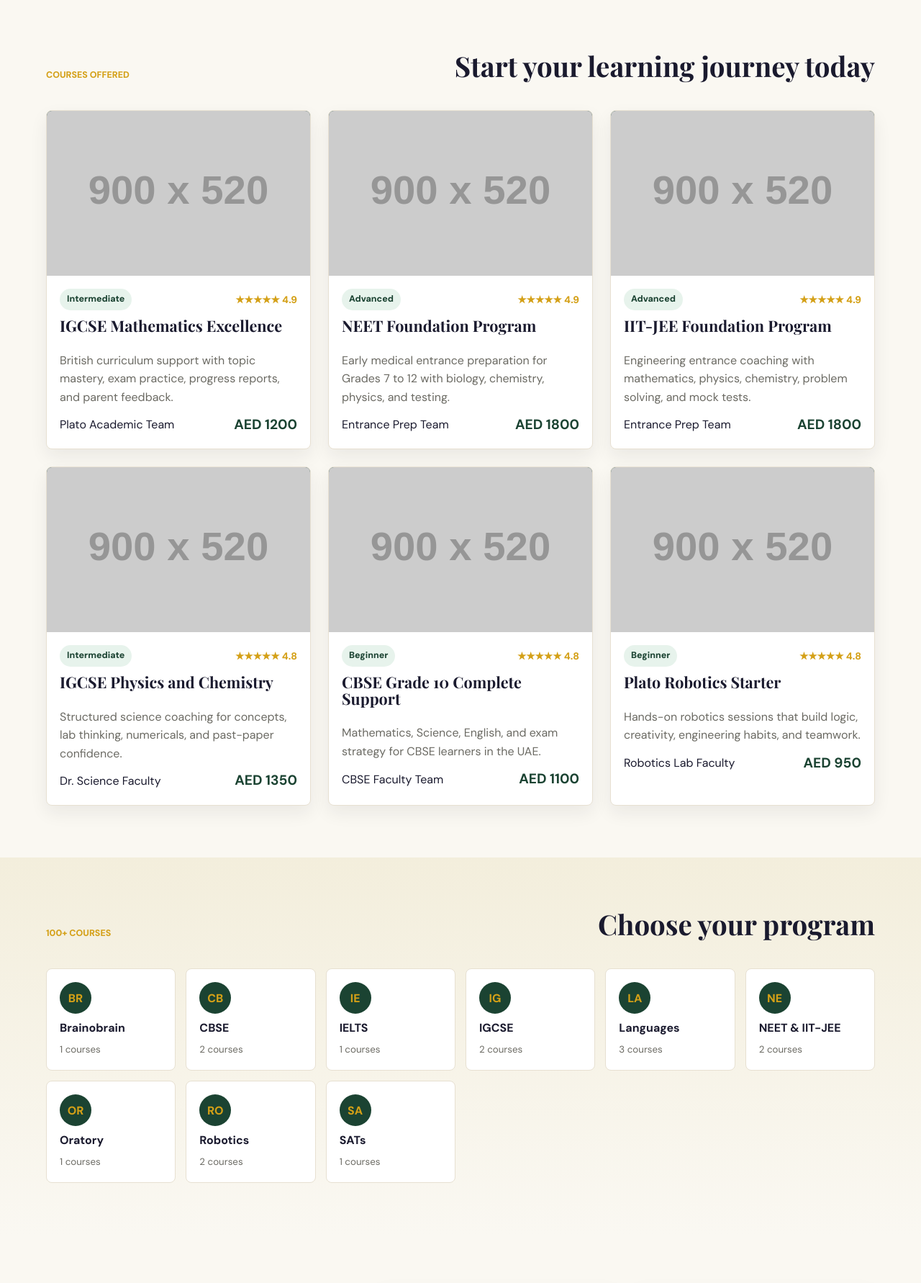
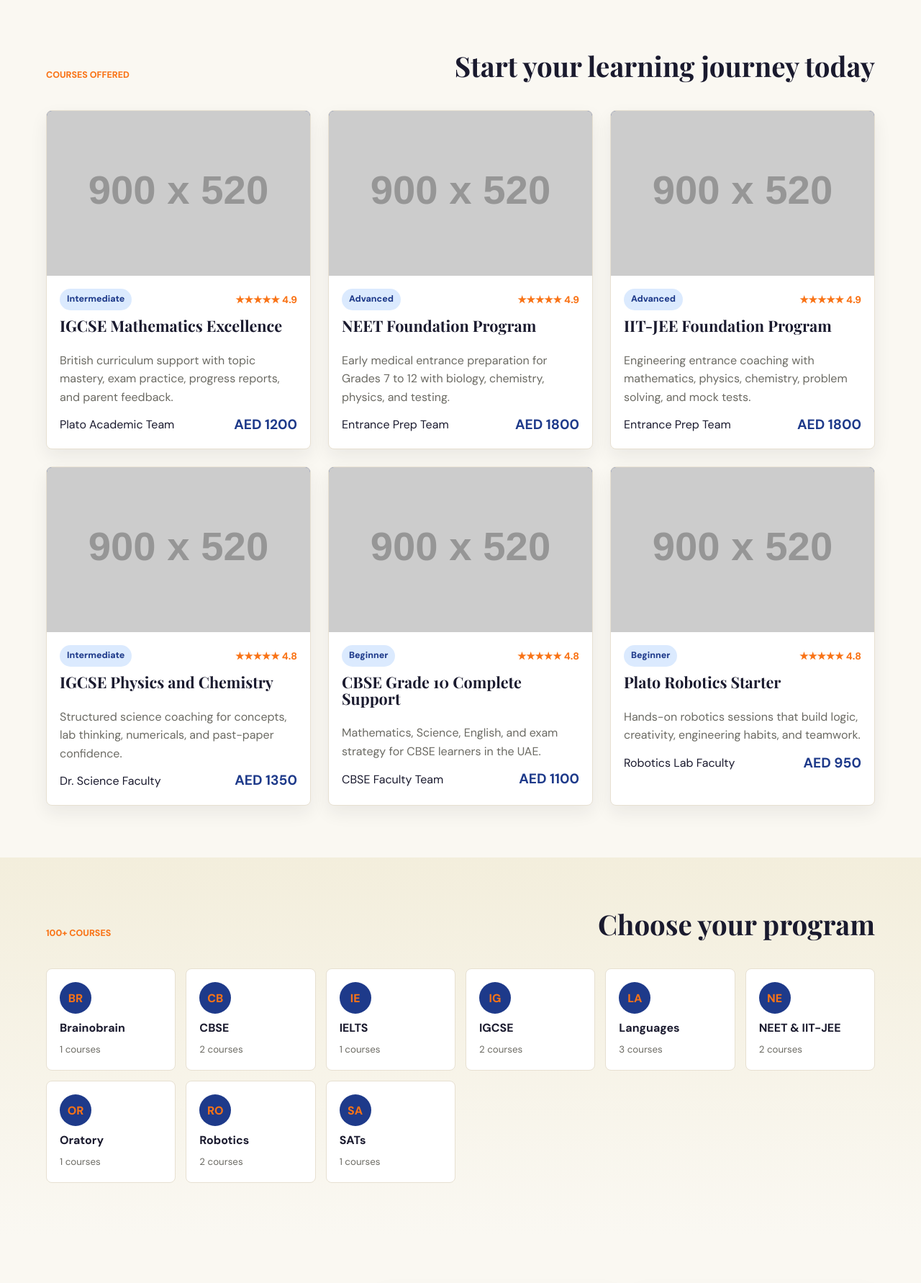
Before and after one commit to kabirejaz-dev/platos-planet, a Flask app: page / in a window 1280 px wide. Shown: the part 693-2475 px from the top of the page at 72% size. Run offline with Flask 3, Linux system fonts and the light colour scheme; data comes from the database, SQL or seed files in the repository; grey boxes labelled with a size stand in for pictures from a placeholder-image service; some libraries are stand-ins or nearby versions.

Commit message:
Replace green color scheme with blue and orange
Co-Authored-By: Claude Sonnet 4.6 <noreply@anthropic.com>

```diff
--- a/static/css/style.css
+++ b/static/css/style.css
@@ -1,7 +1,7 @@
 :root {
-  --primary: #1B4332;
-  --primary-2: #2D6A4F;
-  --accent: #D4A017;
+  --primary: #1E3A8A;
+  --primary-2: #1D4ED8;
+  --accent: #F97316;
   --bg: #FAF8F2;
   --text: #1A1A2E;
   --muted: #6B6A63;
@@ -109,7 +109,7 @@ h3 { font-size: 1.35rem; }
   display: grid;
   align-items: center;
   background:
-    linear-gradient(90deg, rgba(27,67,50,.95), rgba(27,67,50,.72), rgba(26,26,46,.38)),
+    linear-gradient(90deg, rgba(30,58,138,.95), rgba(30,58,138,.72), rgba(26,26,46,.38)),
     url("https://images.unsplash.com/photo-1603565816030-6b389eeb23cb?auto=format&fit=crop&w=1800&q=80") center/cover;
   color: white;
 }
@@ -136,7 +136,7 @@ h3 { font-size: 1.35rem; }
 .course-body { padding: 18px; display: grid; gap: 10px; }
 .course-body p { color: var(--muted); margin: 0; min-height: 52px; }
 .card-meta, .course-foot, .detail-stats, .total-line { display: flex; align-items: center; justify-content: space-between; gap: 12px; flex-wrap: wrap; }
-.badge { display: inline-flex; padding: 5px 10px; border-radius: 999px; background: #E7F3EC; color: var(--primary); font-weight: 900; font-size: .78rem; }
+.badge { display: inline-flex; padding: 5px 10px; border-radius: 999px; background: #DBEAFE; color: var(--primary); font-weight: 900; font-size: .78rem; }
 .badge.gold { background: rgba(212,160,23,.18); color: var(--accent); }
 .stars { color: var(--accent); font-weight: 800; font-size: .86rem; }
 .course-foot strong, .total-line strong { color: var(--primary); font-size: 1.2rem; }
@@ -166,7 +166,7 @@ blockquote, .panel, .form-card, .progress-card, .admin-form, .admin-item {
 
 .page-head {
   padding: 86px clamp(18px, 5vw, 76px) 40px;
-  background: linear-gradient(135deg, var(--primary), #10281F);
+  background: linear-gradient(135deg, var(--primary), #0F1F5C);
   color: white;
 }
 .page-head.compact h1 { font-size: clamp(2.1rem, 4vw, 3.8rem); }
@@ -220,7 +220,7 @@ legend { font-weight: 900; padding: 0 8px; }
 label { display: grid; gap: 7px; font-weight: 800; margin-bottom: 12px; }
 label input[type="radio"], .check input { width: auto; min-height: auto; margin-right: 8px; }
 .result-row { grid-template-columns: 1fr auto; margin-bottom: 10px; }
-.result-row.ok { border-color: #8CC9A8; }
+.result-row.ok { border-color: #93C5FD; }
 .result-row.bad { border-color: #FCA5A5; }
 .cart-row { grid-template-columns: 82px 1fr auto auto; margin-bottom: 12px; }
 .cart-row img { width: 82px; height: 58px; object-fit: cover; border-radius: var(--radius); }
```
